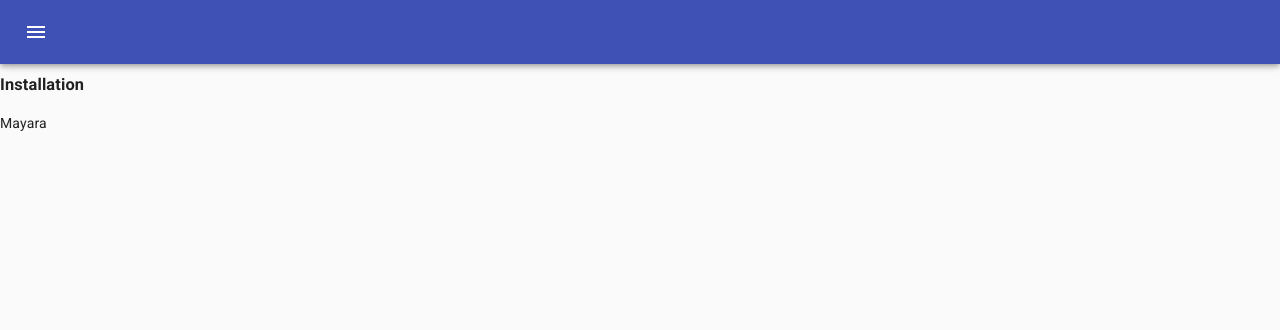
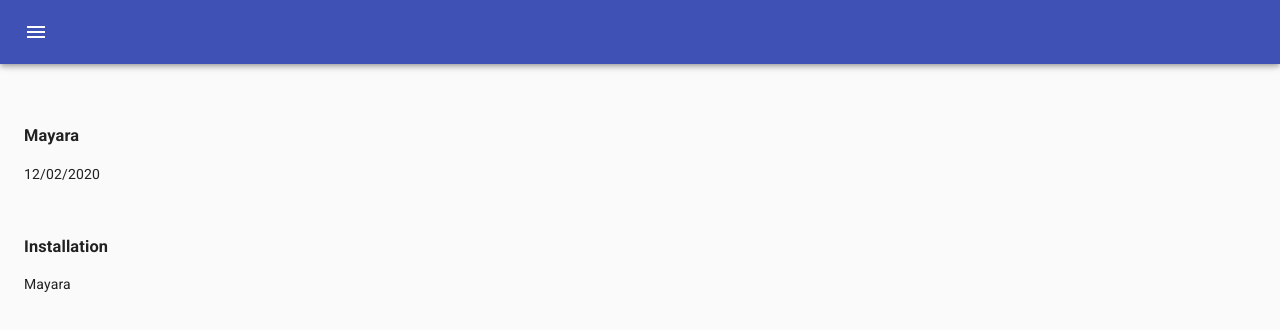
Before and after one commit to LASalvador/seguranca-informacao, a React (Create React App) app in the folder client/: page /list in a window 1280 px wide. Shown: the top 330 px of the page. Built offline with nearby package versions, Linux system fonts and the light colour scheme.

Commit message:
feature - atualizando header para corrigir sobreposicao de items

```diff
--- a/client/src/App.js
+++ b/client/src/App.js
@@ -1,16 +1,64 @@
 import React from 'react';
+import { BrowserRouter } from 'react-router-dom';
+import { makeStyles } from '@material-ui/core/styles';
+import clsx from 'clsx';
+
 import Routes from './route';
-import { BrowserRouter } from 'react-router-dom';
 
 // Components Import
 import Header from './components/header';
+// Styles config
+const drawerWidth = 240;
+const useStyles = makeStyles(theme => ({
+  root: {
+    display: 'flex',
+  },
+  drawerHeader: {
+    display: 'flex',
+    alignItems: 'center',
+    padding: theme.spacing(0, 1),
+    ...theme.mixins.toolbar,
+    justifyContent: 'flex-end',
+  },
+  content: {
+    flexGrow: 1,
+    padding: theme.spacing(3),
+    transition: theme.transitions.create('margin', {
+      easing: theme.transitions.easing.sharp,
+      duration: theme.transitions.duration.leavingScreen,
+  }),
+    marginLeft: -drawerWidth,
+  },
+  contentShift: {
+    transition: theme.transitions.create('margin', {
+      easing: theme.transitions.easing.easeOut,
+      duration: theme.transitions.duration.enteringScreen,
+    }),
+    marginLeft: 0,
+  },
+}));
 
 function App() {
+
+
+  const classes = useStyles();
+  const [open] = React.useState(true);
+
+
   return (
     <div>
-      <Header />
       <BrowserRouter>
-        <Routes />
+        <Header />
+        <div className={classes.root}>
+          <main
+            className={clsx(classes.content, {
+              [classes.contentShift]: open,
+            })}
+          >
+            <div className={classes.drawerHeader} />
+            < Routes />
+          </main>
+        </div>
       </BrowserRouter>
     </div>
   );
--- a/client/src/components/header.js
+++ b/client/src/components/header.js
@@ -47,29 +47,6 @@ const useStyles = makeStyles(theme => ({
   },
   drawerPaper: {
     width: drawerWidth,
-  },
-  drawerHeader: {
-    display: 'flex',
-    alignItems: 'center',
-    padding: theme.spacing(0, 1),
-    ...theme.mixins.toolbar,
-    justifyContent: 'flex-end',
-  },
-  content: {
-    flexGrow: 1,
-    padding: theme.spacing(3),
-    transition: theme.transitions.create('margin', {
-      easing: theme.transitions.easing.sharp,
-      duration: theme.transitions.duration.leavingScreen,
-    }),
-    marginLeft: -drawerWidth,
-  },
-  contentShift: {
-    transition: theme.transitions.create('margin', {
-      easing: theme.transitions.easing.easeOut,
-      duration: theme.transitions.duration.enteringScreen,
-    }),
-    marginLeft: 0,
   },
 }));
 
--- a/client/src/pages/ListaConversas.js
+++ b/client/src/pages/ListaConversas.js
@@ -1,4 +1,4 @@
-import React, { Component } from 'react';
+import React from 'react';
 
 function Blog(props) {
   const conteudo = props.cardList.map((cardList) =>
@@ -15,7 +15,7 @@ function Blog(props) {
   );
 }
 const cardList = [
-  {id: 1, name: 'Mayara', data: '12/02/2020'},
+  {id: 1, title: 'Mayara', content: '12/02/2020'},
   {id: 2, title: 'Installation', content: 'Mayara'}
 ];
 
```
